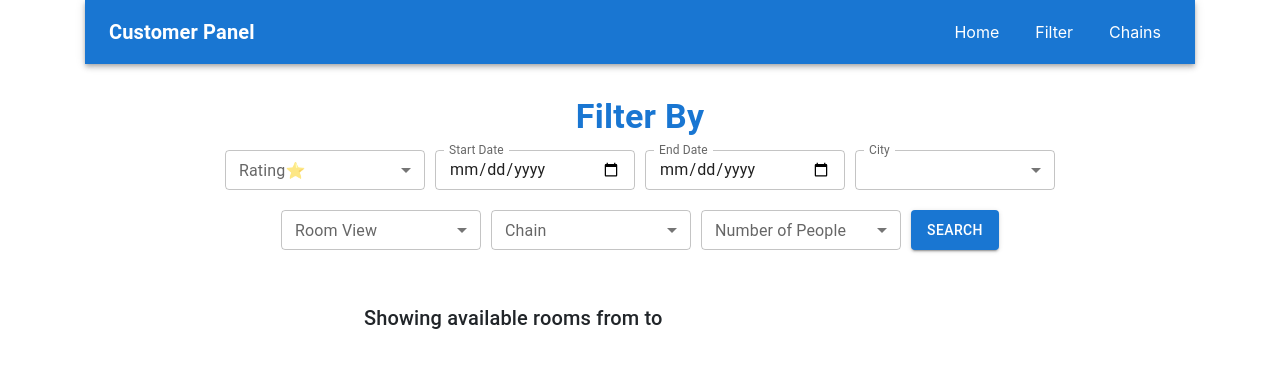
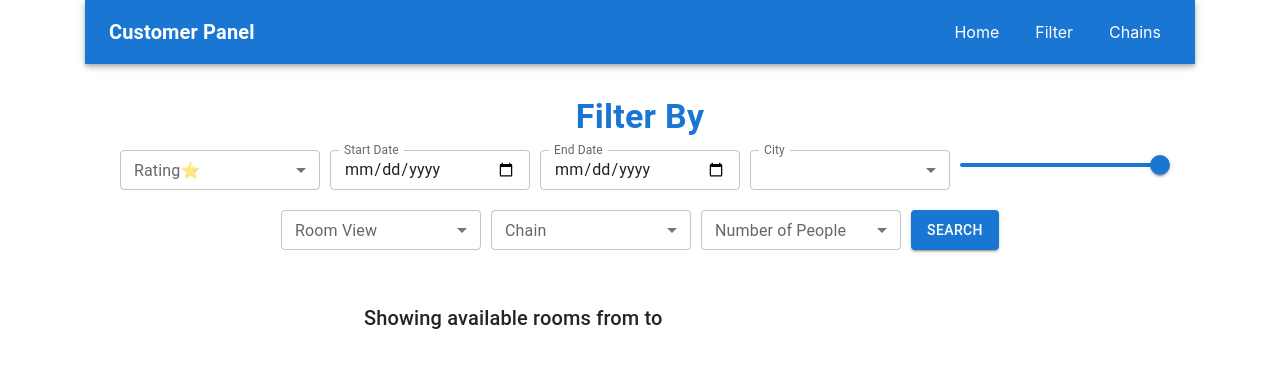
Before and after one commit to MasoudKarimi4/hotel-app, a React (Create React App) app in the folder frontend/: page /customer-app in a window 1280 px wide. Shown: the top 368 px of the page. Built offline with nearby package versions, Linux system fonts and the light colour scheme.

Commit message:
Pushing the price

```diff
--- a/frontend/src/components/CustomerFilters.js
+++ b/frontend/src/components/CustomerFilters.js
@@ -88,6 +88,7 @@ export default function Filters() {
   if (!chain_id) newErrors.chain_id = true;
   if (!people) newErrors.people = true;
 
+
   setErrors(newErrors);
 
   if (Object.keys(newErrors).length === 0) {
@@ -99,6 +100,7 @@ export default function Filters() {
     if (roomView) queryParams.append('roomView', roomView);
     if (chain_id) queryParams.append('chain_id', chain_id);
     if (people) queryParams.append('people', people)
+    if (priceRange) queryParams.append('priceRange', priceRange)
 
     // Convert URLSearchParams object to a JSON object
     const paramsObject = Object.fromEntries(queryParams.entries());
@@ -120,7 +122,8 @@ export default function Filters() {
       capacity:paramsObject.people,
       view:paramsObject.roomView,
       date1:paramsObject.dates,
-      date2:paramsObject.dates2
+      date2:paramsObject.dates2,
+      price:paramsObject.priceRange
    };
 
    console.log(filters)
@@ -238,7 +241,15 @@ export default function Filters() {
               <MenuItem value="sea">CityD</MenuItem>
             </TextField>
 
-
+            <Slider
+              value={priceRange}
+              onChange={handlePriceRangeChange}
+              valueLabelDisplay="auto"
+              aria-labelledby="price-range-slider"
+              min={0}
+              max={400}
+              sx={{ width: '200px' }}
+            />
 
 
 
```
Also changed, not shown: 1 other file (tests, documents, lock files or other folders).
